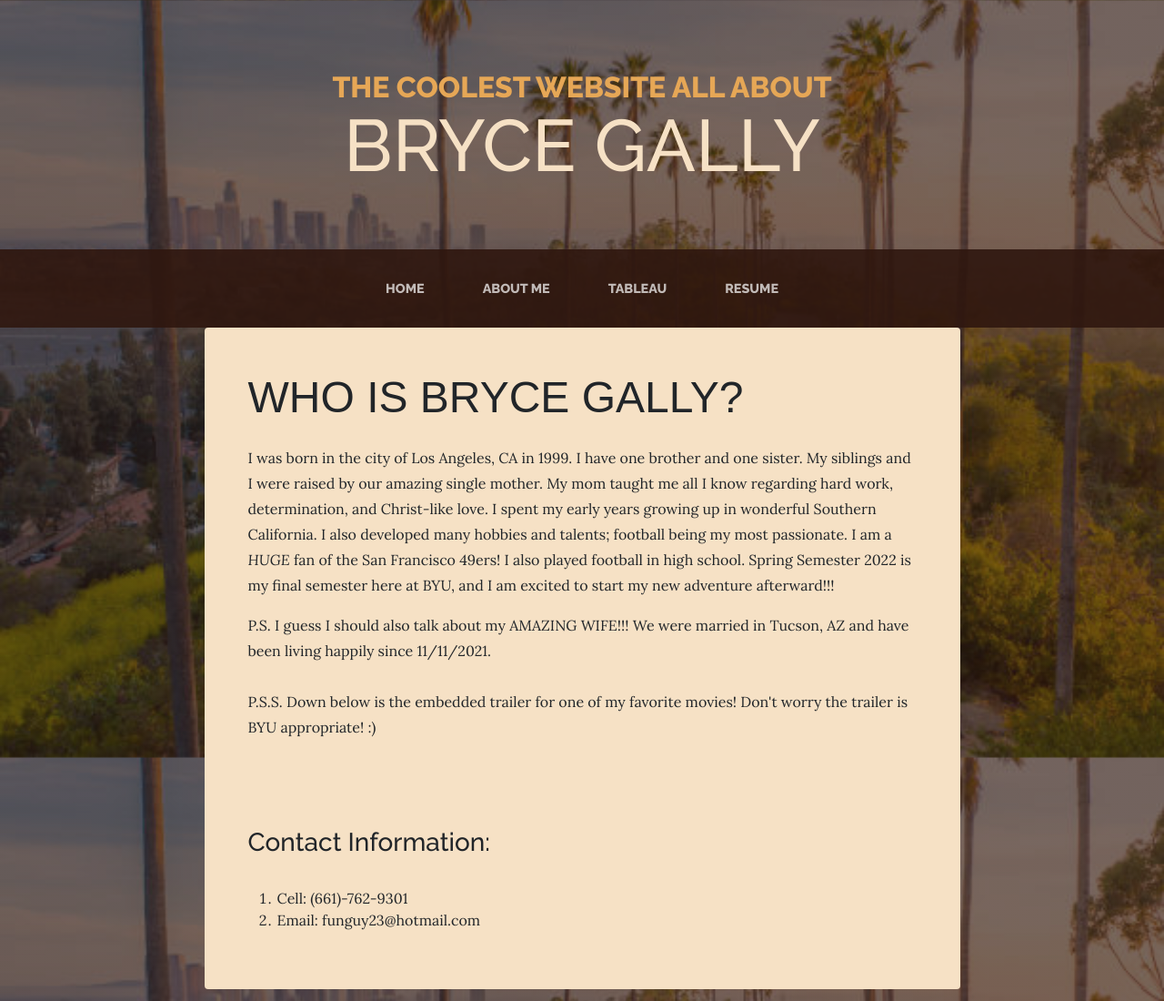
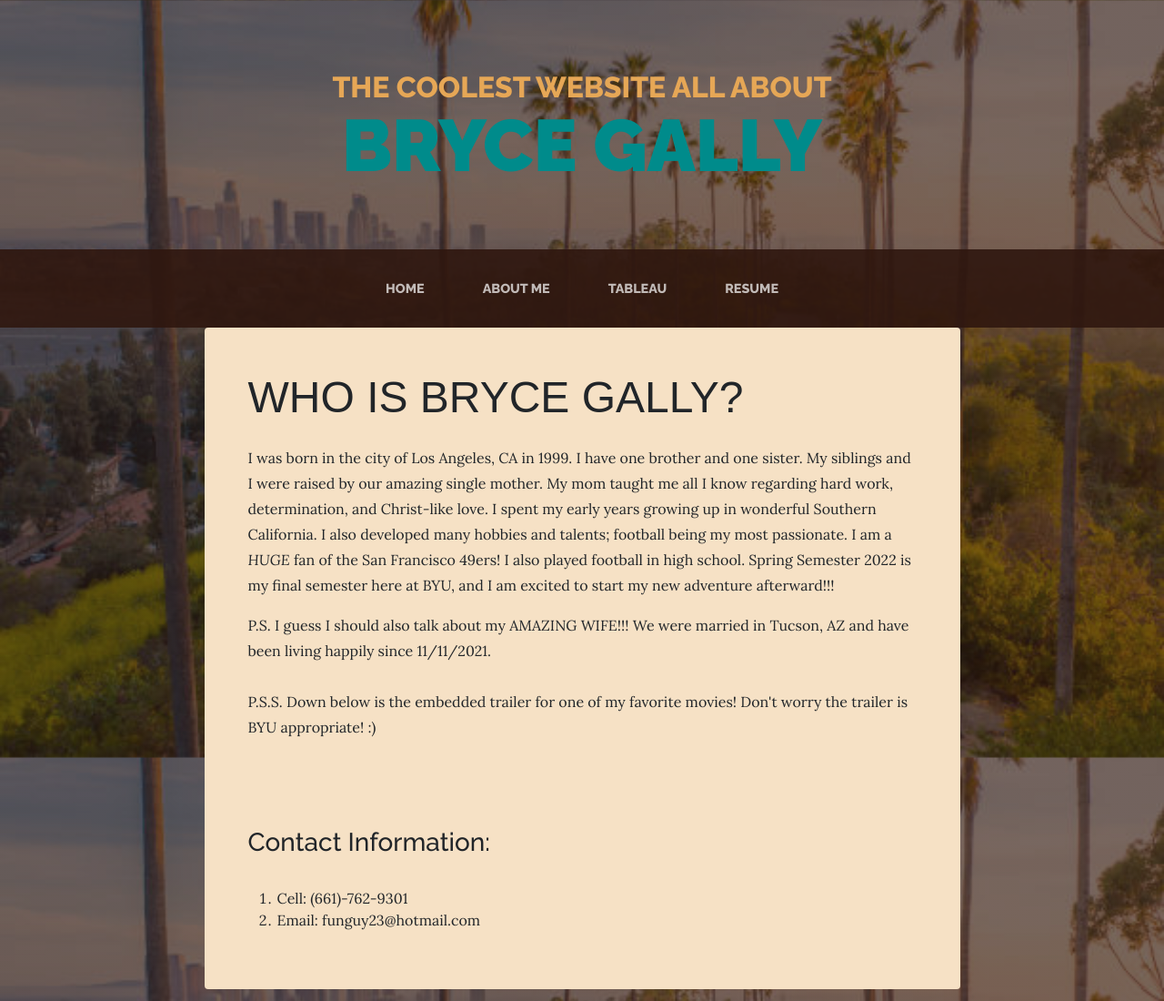
Before and after one commit to bggally/BrycesWebsite, a plain HTML site: page about.html in a window 1280 px wide. Shown: the top 1100 px of the page at 91% size. Drawn offline with nearby package versions, Linux system fonts and the light colour scheme; grey boxes are pictures that could not be loaded.

Commit message:
Fixed the font

```diff
--- a/about.html
+++ b/about.html
@@ -15,7 +15,7 @@
         <link href="https://fonts.googleapis.com/css?family=Lora:400,400i,700,700i" rel="stylesheet" />
         <!-- Core theme CSS (includes Bootstrap)-->
         <link href="styles/styles.css" rel="stylesheet" />
-        <link href="styles/mystyles.styles" rel="stylesheet" type="text/css"/>
+        <link href="styles/mystyles.css" rel="stylesheet" type="text/css"/>
     </head>
     <body>
         <header>
```
